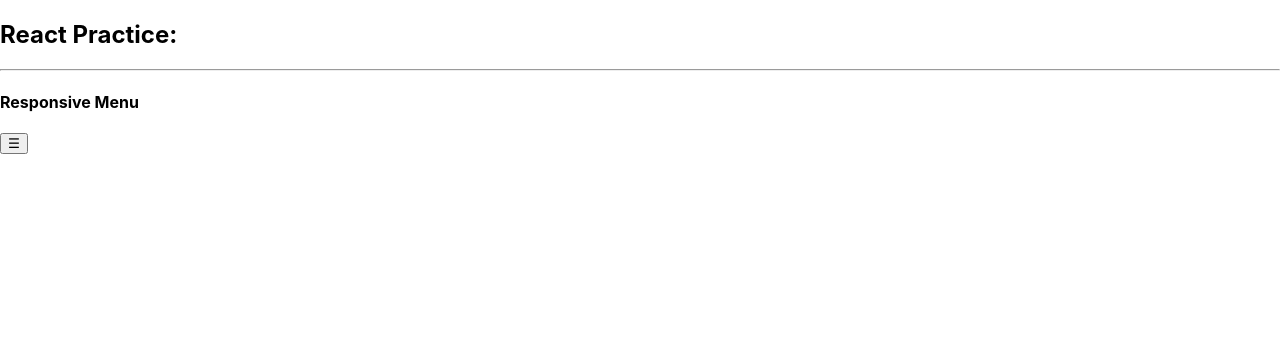
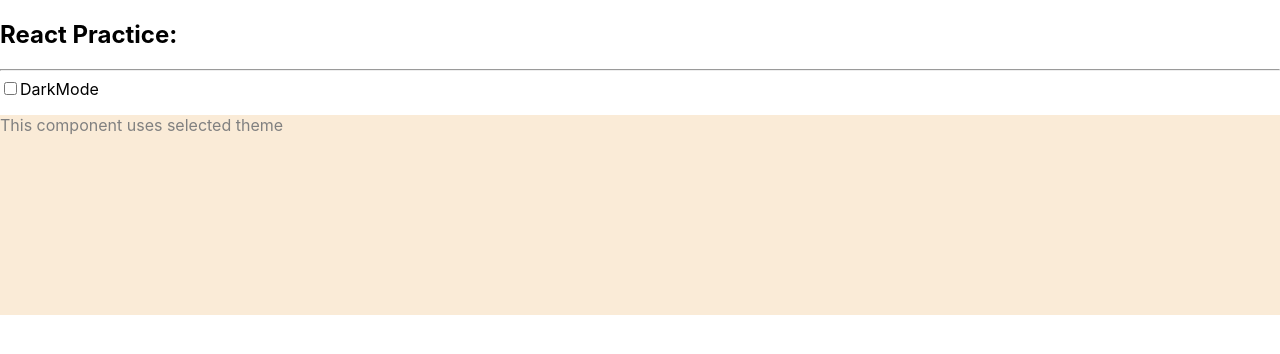
Before and after one commit to tharuAnish/StartCraft, a React (Create React App) app: page / in a window 1280 px wide. Shown: the top 354 px of the page. Built offline with nearby package versions, Linux system fonts and the light colour scheme.

Commit message:
Implemented light and dark theme

```diff
--- a/src/App.js
+++ b/src/App.js
@@ -17,6 +17,9 @@
 import Pagination from "./Components/16Pagination"
 import ColorPicker from "./Components/17ColorPicker"
 import ResponsiveMenu from "./Components/18ResponsiveMenu"
+import LightDarkMode from "./Components/19LightDarkMode"
+import Comp from "./Components/19Comp"
+import { ThemeProvider } from "./Components/19ThemeContext"
 
 export default function App() {
   // const items = ["1Notebook", "2Pen", "3Laptop", "4Book", "5Wallet", "6Keys"]
@@ -42,7 +45,13 @@
       {/* <SearchItems items={items} /> */}
       {/* <Pagination items={items} itemsPerPage={2} /> */}
       {/* <ColorPicker /> */}
-      <ResponsiveMenu />
+      {/* <ResponsiveMenu /> */}
+      <ThemeProvider>
+        <div className="App">
+          <LightDarkMode />
+          <Comp />
+        </div>
+      </ThemeProvider>
     </div>
   )
 }
--- /dev/null
+++ b/src/Components/19Comp.jsx
@@ -0,0 +1,16 @@
+import React from "react"
+import { useTheme } from "./19ThemeContext"
+import "../styles/19LightDarkMode.css"
+
+const Comp = () => {
+  const { isDarkMode } = useTheme()
+  const themeClass = isDarkMode ? "dark-theme" : "light-theme"
+
+  return (
+    <div className={`container ${themeClass}`}>
+      <p>This component uses selected theme</p>
+    </div>
+  )
+}
+
+export default Comp
--- /dev/null
+++ b/src/Components/19LightDarkMode.jsx
@@ -0,0 +1,14 @@
+import { useTheme } from "./19ThemeContext"
+
+const LightDarkMode = () => {
+  const { isDarkMode, toggleTheme } = useTheme()
+
+  return (
+    <div>
+      <input type="checkbox" checked={isDarkMode} onChange={toggleTheme} />
+      DarkMode
+    </div>
+  )
+}
+
+export default LightDarkMode
--- /dev/null
+++ b/src/Components/19ThemeContext.jsx
@@ -0,0 +1,23 @@
+import React, { createContext, useContext, useState } from "react"
+
+const ThemeContext = createContext()
+
+const ThemeProvider = ({ children }) => {
+  const [isDarkMode, setIsDarkMode] = useState(false)
+
+  const toggleTheme = () => {
+    setIsDarkMode((prevMode) => !prevMode)
+  }
+
+  return (
+    <ThemeContext.Provider value={{ isDarkMode, toggleTheme }}>
+      {children}
+    </ThemeContext.Provider>
+  )
+}
+
+const useTheme = () => {
+  return useContext(ThemeContext)
+}
+
+export { useTheme, ThemeProvider }
--- /dev/null
+++ b/src/styles/19LightDarkMode.css
@@ -0,0 +1,11 @@
+.light-theme {
+  background-color: antiquewhite;
+  color: gray;
+  height: 200px;
+}
+
+.dark-theme {
+  background-color: gray;
+  color: antiquewhite;
+  height: 200px;
+}
```
